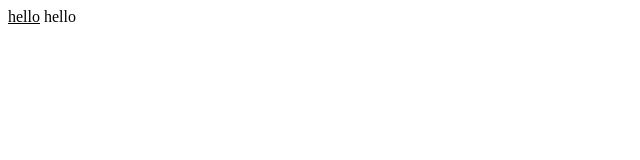
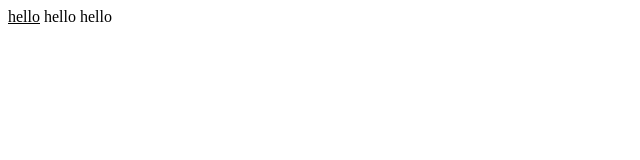
Before and after one commit to abdullah883/my-project, a plain HTML site: page index.html in a window 1280 px wide. Shown: the full height of the page, 0-640 px from the left. Drawn offline with Linux system fonts and the light colour scheme.

Commit message:
Revert "new commit"
This reverts commit eb5f637368cb7c5ef4128258af7cb63c7a063991.

```diff
--- a/index.html
+++ b/index.html
@@ -1,3 +1,3 @@
 <u>hello</u>
 
-<a>hello</a>
+<a>hello hello</a>
```
Also changed, not shown: app.js (deleted), passwords/passwords.txt (deleted), 1 other file.
